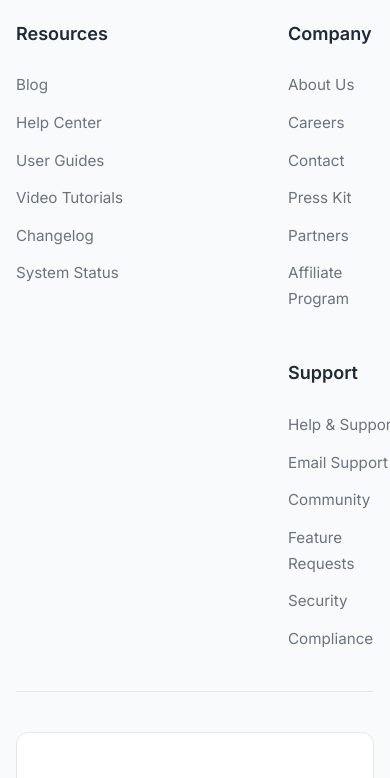
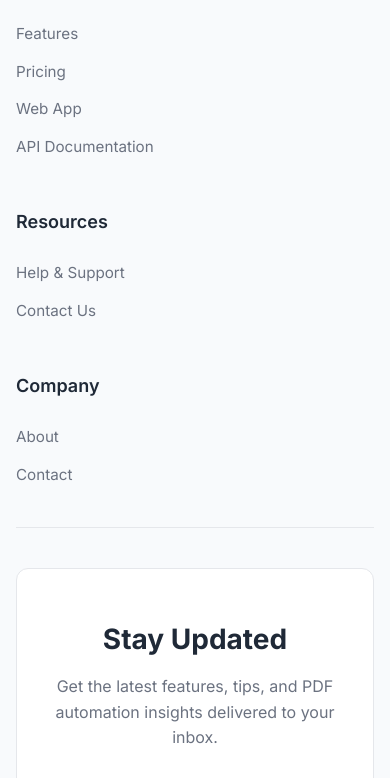
Before and after one commit to pvelleleth/pdf-landing, an Astro site: page /privacy in a window 390 px wide. Shown: the part 8770-9548 px from the top of the page. Built offline with nearby package versions, Linux system fonts and the light colour scheme; Astro itself is replaced by a stand-in of ours; a web font is replaced by a local one.

Commit message:
ironed out minor errors

```diff
--- a/src/components/Footer.astro
+++ b/src/components/Footer.astro
@@ -53,11 +53,9 @@ import { Image } from 'astro:assets';
         <h3 class="footer-title">Product</h3>
         <ul class="footer-links">
           <li><a href="#features" class="footer-link">Features</a></li>
-          <li><a href="#templates" class="footer-link">Templates</a></li>
           <li><a href="#pricing" class="footer-link">Pricing</a></li>
           <li><a href="https://app.dynamopdf.com" class="footer-link">Web App</a></li>
-          <li><a href="/api-docs" class="footer-link">API Documentation</a></li>
-          <li><a href="/integrations" class="footer-link">Integrations</a></li>
+          <li><a href="https://docs.dynamopdf.com" class="footer-link">API Documentation</a></li>
         </ul>
       </div>
 
@@ -65,12 +63,8 @@ import { Image } from 'astro:assets';
       <div class="footer-section">
         <h3 class="footer-title">Resources</h3>
         <ul class="footer-links">
-          <li><a href="/blog" class="footer-link">Blog</a></li>
-          <li><a href="/help" class="footer-link">Help Center</a></li>
-          <li><a href="/guides" class="footer-link">User Guides</a></li>
-          <li><a href="/tutorials" class="footer-link">Video Tutorials</a></li>
-          <li><a href="/changelog" class="footer-link">Changelog</a></li>
-          <li><a href="/status" class="footer-link">System Status</a></li>
+          <li><a href="mailto:hello@dynamopdf.com" class="footer-link">Help & Support</a></li>
+          <li><a href="mailto:hello@dynamopdf.com" class="footer-link">Contact Us</a></li>
         </ul>
       </div>
 
@@ -78,25 +72,8 @@ import { Image } from 'astro:assets';
       <div class="footer-section">
         <h3 class="footer-title">Company</h3>
         <ul class="footer-links">
-          <li><a href="/about" class="footer-link">About Us</a></li>
-          <li><a href="/careers" class="footer-link">Careers</a></li>
-          <li><a href="/contact" class="footer-link">Contact</a></li>
-          <li><a href="/press" class="footer-link">Press Kit</a></li>
-          <li><a href="/partners" class="footer-link">Partners</a></li>
-          <li><a href="/affiliate" class="footer-link">Affiliate Program</a></li>
-        </ul>
-      </div>
-
-      <!-- Support -->
-      <div class="footer-section">
-        <h3 class="footer-title">Support</h3>
-        <ul class="footer-links">
-          <li><a href="/support" class="footer-link">Help & Support</a></li>
-          <li><a href="mailto:hello@dynamopdf.com" class="footer-link">Email Support</a></li>
-          <li><a href="/community" class="footer-link">Community</a></li>
-          <li><a href="/feedback" class="footer-link">Feature Requests</a></li>
-          <li><a href="/security" class="footer-link">Security</a></li>
-          <li><a href="/compliance" class="footer-link">Compliance</a></li>
+          <li><a href="mailto:hello@dynamopdf.com" class="footer-link">About</a></li>
+          <li><a href="mailto:hello@dynamopdf.com" class="footer-link">Contact</a></li>
         </ul>
       </div>
     </div>
@@ -144,8 +121,6 @@ import { Image } from 'astro:assets';
           <div class="legal-links">
             <a href="/privacy" class="legal-link">Privacy Policy</a>
             <a href="/terms" class="legal-link">Terms of Service</a>
-            <a href="/cookies" class="legal-link">Cookie Policy</a>
-            <a href="/dmca" class="legal-link">DMCA</a>
           </div>
         </div>
 
@@ -173,7 +148,7 @@ import { Image } from 'astro:assets';
   /* Main Footer Content */
   .footer-content {
     display: grid;
-    grid-template-columns: 2fr repeat(4, 1fr);
+    grid-template-columns: 2fr repeat(3, 1fr);
     gap: 48px;
     padding: 80px 0 60px 0;
     border-bottom: 1px solid #e5e7eb;
@@ -432,10 +407,7 @@ import { Image } from 'astro:assets';
     }
 
     .footer-section:nth-child(n+4) {
-      grid-column: 2 / -1;
-      display: grid;
-      grid-template-columns: 1fr 1fr;
-      gap: 40px;
+      display: block;
     }
   }
 
--- a/src/components/Pricing.astro
+++ b/src/components/Pricing.astro
@@ -28,7 +28,7 @@
         </div>
 
         <ul class="features-list">
-          <li>✓ 70 PDF generations per month</li>
+          <li>✓ 100 PDF generations per month</li>
           <li>✓ 3 templates</li>
           <li>✓ Drag & drop editor</li>
           <li>✓ Cloud storage</li>
@@ -36,7 +36,7 @@
           <li>✓ Email support</li>
         </ul>
 
-        <a href="https://app.dynamopdf.com/sign-up?plan=free" class="cta-button secondary">
+        <a href="https://app.dynamopdf.com/signup" class="cta-button secondary">
           Get Started Free
         </a>
       </div>
@@ -47,7 +47,7 @@
         <div class="plan-header">
           <h3 class="plan-name">Pro</h3>
           <div class="plan-price">
-            <span class="price-amount">$25</span>
+            <span class="price-amount">$29</span>
             <span class="price-period">/month</span>
           </div>
           <p class="plan-description">For growing businesses</p>
@@ -55,14 +55,14 @@
 
         <ul class="features-list">
           <li>✓ 3000 PDF generations per month</li>
-          <li>✓ 100 templates</li>
+          <li>✓ 30 templates</li>
           <li>✓ Drag & drop editor</li>
           <li>✓ Cloud storage</li>
           <li>✓ API access</li>
           <li>✓ Priority support</li>
         </ul>
 
-        <a href="https://app.dynamopdf.com/sign-up?plan=pro" class="cta-button primary">
+        <a href="https://app.dynamopdf.com/signup?redirect=%2Fpricing" class="cta-button primary">
           Get Started
         </a>
       </div>
@@ -99,7 +99,7 @@
       <h3 class="cta-title">Ready to transform your document workflow?</h3>
       <p class="cta-subtitle">Start creating professional PDFs in minutes, not hours.</p>
       <div class="cta-buttons">
-        <a href="https://app.dynamopdf.com/sign-up" class="btn-primary">
+        <a href="https://app.dynamopdf.com/signup" class="btn-primary">
           Get Started
           <svg width="20" height="20" viewBox="0 0 24 24" fill="none" stroke="currentColor" stroke-width="2">
             <path d="M5 12h14M12 5l7 7-7 7"/>
```
